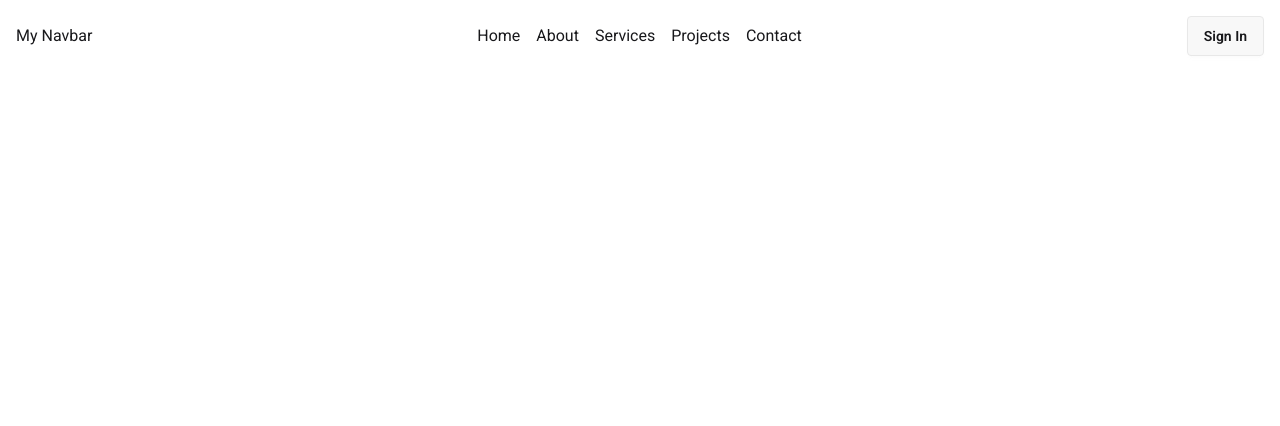
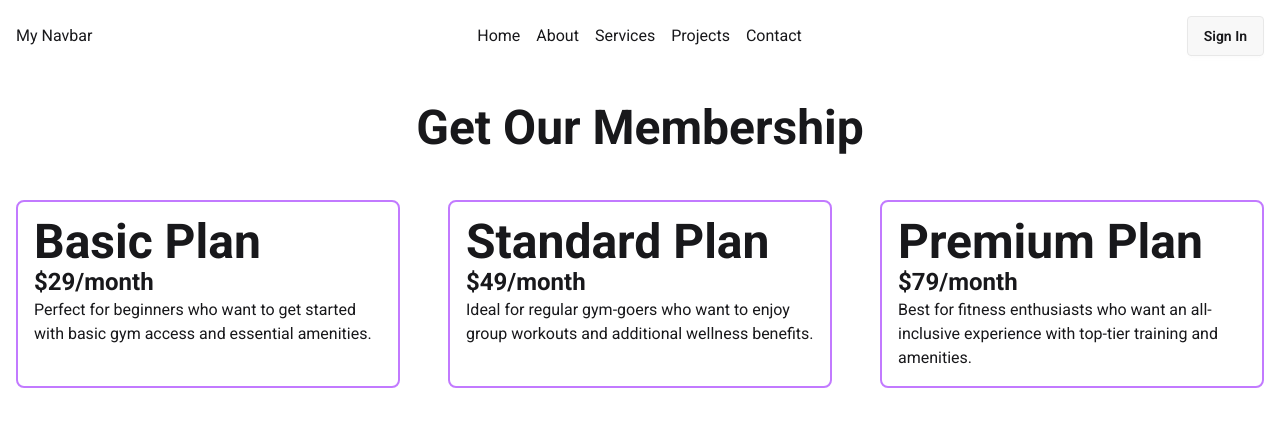
Before and after one commit to Junayedgit/Tailwind-react-pricing-option, a React (Vite) app: page / in a window 1280 px wide. Shown: the top 426 px of the page. Built offline with nearby package versions, Linux system fonts and the light colour scheme.

Commit message:
price added

```diff
--- /dev/null
+++ b/public/pricingData.json
@@ -0,0 +1,37 @@
+[
+  {
+    "id": 1,
+    "name": "Basic Plan",
+    "price": "$29/month",
+    "features": [
+      "Access to gym equipment",
+      "Locker room access",
+      "1 free personal training session"
+    ],
+    "description": "Perfect for beginners who want to get started with basic gym access and essential amenities."
+  },
+  {
+    "id": 2,
+    "name": "Standard Plan",
+    "price": "$49/month",
+    "features": [
+      "Full gym access",
+      "Unlimited group classes",
+      "Sauna and steam room access",
+      "2 personal training sessions per month"
+    ],
+    "description": "Ideal for regular gym-goers who want to enjoy group workouts and additional wellness benefits."
+  },
+  {
+    "id": 3,
+    "name": "Premium Plan",
+    "price": "$79/month",
+    "features": [
+      "24/7 gym access",
+      "Unlimited personal training",
+      "Nutrition and meal plan guidance",
+      "Access to VIP lounge and spa"
+    ],
+    "description": "Best for fitness enthusiasts who want an all-inclusive experience with top-tier training and amenities."
+  }
+]
--- a/src/App.jsx
+++ b/src/App.jsx
@@ -1,7 +1,10 @@
+import { Suspense } from "react";
 import "./App.css";
 import DaisyNav from "./Components/DaisyNav/DaisyNav";
 import NavBar from "./Components/NavBar/NavBar";
+import PriceOptions from "./Components/PriceOptions/PriceOptions";
 
+const pricingPromise = fetch("pricingData.json").then((res) => res.json());
 function App() {
   return (
     <>
@@ -10,7 +13,15 @@ function App() {
         {/* <DaisyNav></DaisyNav> */}
       </header>
 
-      <main></main>
+      <main>
+        <Suspense
+          fallback={
+            <span className="loading loading-spinner loading-lg"></span>
+          }
+        >
+          <PriceOptions pricingPromise={pricingPromise}></PriceOptions>
+        </Suspense>
+      </main>
     </>
   );
 }
--- a/src/Components/NavBar/NavBar.jsx
+++ b/src/Components/NavBar/NavBar.jsx
@@ -1,4 +1,4 @@
-import React, { useState } from "react";
+import React, { use, useState } from "react";
 import Link from "./Link";
 import { Menu, X } from "lucide-react";
 
--- /dev/null
+++ b/src/Components/PriceOptions/PriceOptions.jsx
@@ -0,0 +1,21 @@
+import React, { use } from "react";
+import PricingCard from "../PricingCard/PricingCard";
+
+const PriceOptions = ({ pricingPromise }) => {
+  const pricingData = use(pricingPromise);
+
+  return (
+    <div>
+      <h2 className="text-5xl font-bold text-center my-8">
+        Get Our Membership
+      </h2>
+      <div className="grid md:grid-cols-3 gap-4">
+        {pricingData.map((option) => (
+          <PricingCard key={option.id} option={option}></PricingCard>
+        ))}
+      </div>
+    </div>
+  );
+};
+
+export default PriceOptions;
--- /dev/null
+++ b/src/Components/PricingCard/PricingCard.jsx
@@ -0,0 +1,22 @@
+import React from "react";
+
+const PricingCard = ({ option }) => {
+  console.log(option);
+  return (
+    <div className="border-2 border-purple-400 m-4 p-4 rounded-lg">
+      <div>
+        {/* card header */}
+        <h1 className="text-5xl font-bold">{option.name}</h1>
+        <h4 className="text-2xl font-bold">{option.price}</h4>
+      </div>
+
+      {/*  card body */}
+
+      <div>
+        <p>{option.description}</p>
+      </div>
+    </div>
+  );
+};
+
+export default PricingCard;
```
